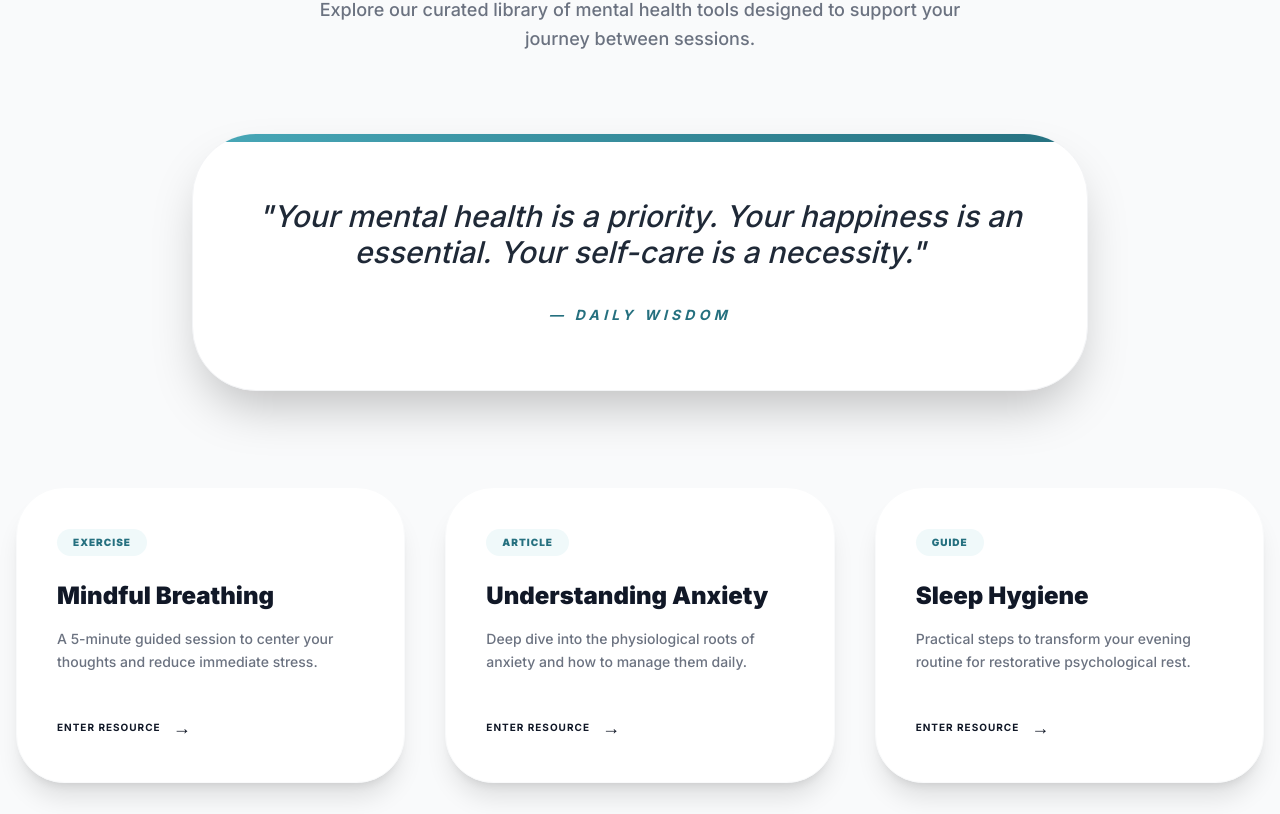
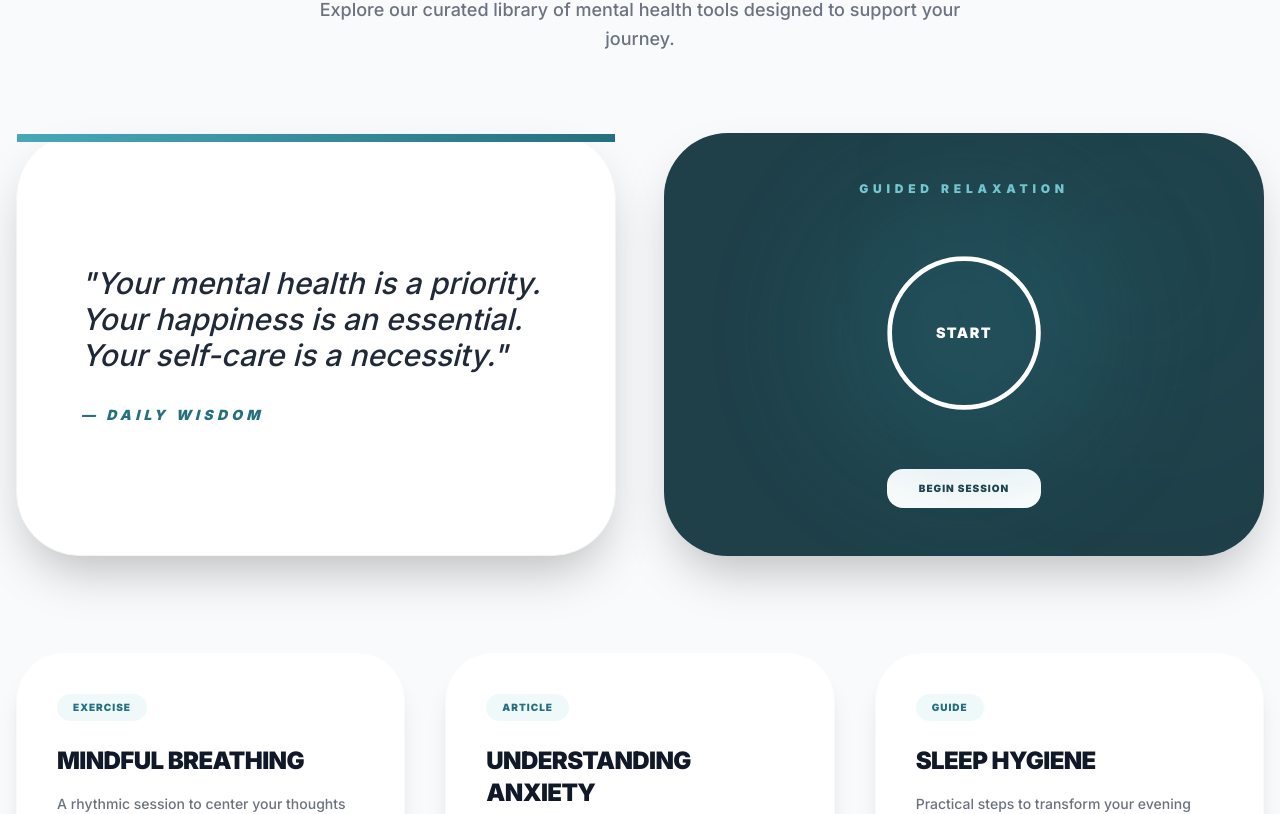
Before and after one commit to Manukyalo/HOPE-COUNSELING-SUPPORT-SERVICES, a Next.js app: page / in a window 1280 px wide. Shown: the part 3914-4728 px from the top of the page. Built offline with nearby package versions, Linux system fonts and the light colour scheme.

Commit message:
Final Premium Refinement: Centralized layout, active session sidebar, and interactive Resource Sanctuary with Breathwork Tool

```diff
--- a/src/components/MoodTracker.tsx
+++ b/src/components/MoodTracker.tsx
@@ -1,13 +1,35 @@
 "use client";
 
-import { motion } from "framer-motion";
+import { useState, useEffect } from "react";
+import { motion, AnimatePresence } from "framer-motion";
 
 export default function ResourceSanctuary() {
+    const [breathState, setBreathState] = useState<"idle" | "inhale" | "hold" | "exhale">("idle");
+    const [timer, setTimer] = useState(0);
+
+    useEffect(() => {
+        let interval: NodeJS.Timeout;
+        if (breathState !== "idle") {
+            interval = setInterval(() => {
+                setTimer((prev) => (prev + 1) % 12);
+            }, 1000);
+        }
+        return () => clearInterval(interval);
+    }, [breathState]);
+
+    useEffect(() => {
+        if (breathState !== "idle") {
+            if (timer < 4) setBreathState("inhale");
+            else if (timer < 8) setBreathState("hold");
+            else setBreathState("exhale");
+        }
+    }, [timer]);
+
     const resources = [
         {
             title: "Mindful Breathing",
             type: "Exercise",
-            desc: "A 5-minute guided session to center your thoughts and reduce immediate stress.",
+            desc: "A rhythmic session to center your thoughts and reduce immediate stress.",
             link: "#"
         },
         {
@@ -19,7 +41,7 @@ export default function ResourceSanctuary() {
         {
             title: "Sleep Hygiene",
             type: "Guide",
-            desc: "Practical steps to transform your evening routine for restorative psychological rest.",
+            desc: "Practical steps to transform your evening routine for restorative rest.",
             link: "#"
         }
     ];
@@ -39,19 +61,64 @@ export default function ResourceSanctuary() {
                     <h2 className="text-4xl md:text-5xl font-black text-gray-900 mt-4 mb-6 uppercase tracking-tight">Resource Sanctuary</h2>
                     <div className="w-24 h-1.5 bg-primary-500 mx-auto rounded-full"></div>
                     <p className="text-gray-500 mt-8 max-w-2xl mx-auto text-lg leading-relaxed font-medium">
-                        Explore our curated library of mental health tools designed to support your journey between sessions.
+                        Explore our curated library of mental health tools designed to support your journey.
                     </p>
                 </div>
 
-                {/* Daily Pulse / Quote Section */}
-                <div className="max-w-4xl mx-auto text-center mb-24">
-                    <blockquote className="bg-white p-12 md:p-16 rounded-[4rem] shadow-2xl relative border border-gray-100 overflow-hidden group">
+                <div className="grid grid-cols-1 lg:grid-cols-2 gap-12 items-stretch mb-24">
+                    {/* Daily Quote Card */}
+                    <div className="bg-white p-12 md:p-16 rounded-[4rem] shadow-2xl relative border border-gray-100 flex flex-col justify-center">
                         <div className="absolute top-0 left-0 w-full h-2 bg-gradient-to-r from-primary-400 to-primary-600"></div>
                         <p className="text-2xl md:text-3xl text-gray-800 italic leading-relaxed mb-8 font-medium">
                             "{quotes[1]}"
                         </p>
-                        <cite className="text-primary-600 font-bold uppercase tracking-[0.3em] text-sm">— Daily Wisdom</cite>
-                    </blockquote>
+                        <cite className="text-primary-600 font-black uppercase tracking-[0.3em] text-sm">— Daily Wisdom</cite>
+                    </div>
+
+                    {/* Interactive Breathwork Card */}
+                    <div className="bg-primary-900 p-12 rounded-[4rem] shadow-2xl relative overflow-hidden flex flex-col items-center justify-center text-center text-white">
+                        <div className="absolute top-0 right-0 w-64 h-64 bg-primary-500/10 rounded-full blur-[100px]"></div>
+
+                        <h3 className="text-xs font-black uppercase tracking-[0.4em] mb-10 text-primary-300">Guided Relaxation</h3>
+
+                        <div className="relative w-48 h-48 flex items-center justify-center mb-10">
+                            <motion.div
+                                animate={{
+                                    scale: breathState === "inhale" ? 1.5 : breathState === "exhale" ? 1 : 1.5,
+                                    opacity: breathState === "idle" ? 0.2 : 1
+                                }}
+                                transition={{ duration: 4, ease: "easeInOut" }}
+                                className="absolute inset-0 bg-primary-500 rounded-full blur-2xl opacity-40"
+                            />
+                            <motion.div
+                                animate={{
+                                    scale: breathState === "inhale" ? 1.2 : breathState === "exhale" ? 0.8 : 1.2
+                                }}
+                                transition={{ duration: 4, ease: "easeInOut" }}
+                                className="w-32 h-32 border-4 border-white rounded-full flex items-center justify-center relative z-10"
+                            >
+                                <span className="text-xs font-black uppercase tracking-widest">
+                                    {breathState === "idle" ? "Start" : breathState}
+                                </span>
+                            </motion.div>
+                        </div>
+
+                        {breathState === "idle" ? (
+                            <button
+                                onClick={() => setBreathState("inhale")}
+                                className="px-8 py-3 bg-white text-primary-900 rounded-2xl font-black uppercase tracking-widest text-[10px] hover:scale-105 transition-all"
+                            >
+                                Begin Session
+                            </button>
+                        ) : (
+                            <button
+                                onClick={() => { setBreathState("idle"); setTimer(0); }}
+                                className="text-primary-300 font-bold uppercase tracking-widest text-[10px] hover:text-white transition-colors"
+                            >
+                                End Exercise
+                            </button>
+                        )}
+                    </div>
                 </div>
 
                 {/* Resource Grid */}
@@ -68,7 +135,7 @@ export default function ResourceSanctuary() {
                             <span className="inline-block px-4 py-1.5 bg-primary-50 text-primary-600 rounded-full text-[10px] uppercase font-black tracking-widest mb-6">
                                 {res.type}
                             </span>
-                            <h3 className="text-2xl font-black text-gray-900 mb-4 group-hover:text-primary-600 transition-colors">{res.title}</h3>
+                            <h3 className="text-2xl font-black text-gray-900 mb-4 group-hover:text-primary-600 transition-colors uppercase tracking-tight">{res.title}</h3>
                             <p className="text-gray-500 text-sm leading-relaxed mb-10 font-medium">{res.desc}</p>
 
                             <a href={res.link} className="flex items-center gap-3 text-gray-900 font-bold uppercase tracking-widest text-[10px] hover:gap-5 transition-all">
@@ -78,7 +145,6 @@ export default function ResourceSanctuary() {
                     ))}
                 </div>
 
-                {/* New Call to Action */}
                 <div className="mt-20 text-center">
                     <p className="text-gray-400 font-medium mb-8">Ready to take the first step towards personalized growth?</p>
                     <a
```
